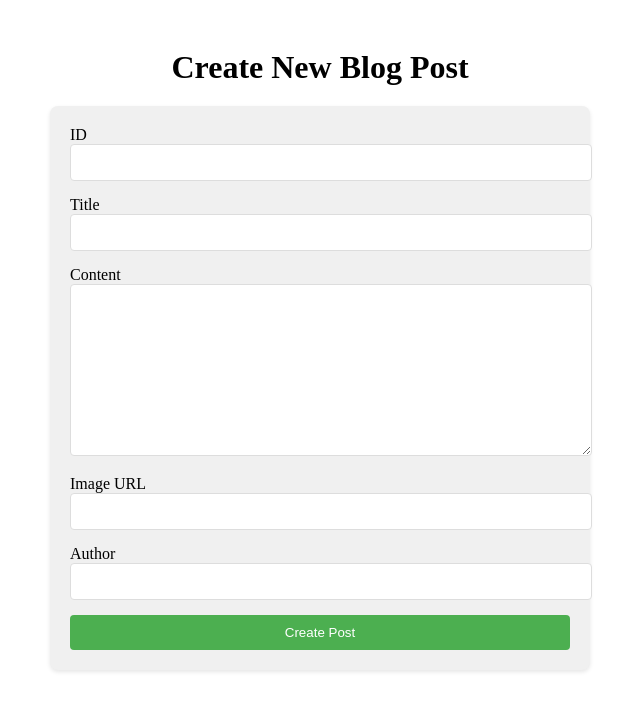
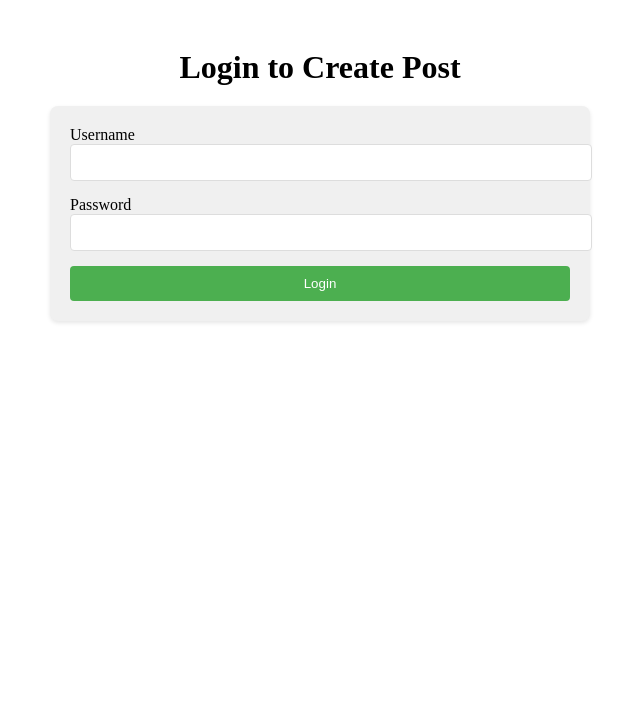
Before and after one commit to Ekteder/Portfolio-2024, a Next.js app: page /create-blog in a window 1280 px wide. Shown: the top 710 px of the page, without its empty margins (320-960 px from the left). Built offline with nearby package versions, Linux system fonts and the light colour scheme.

Commit message:
Your commit message here

```diff
--- a/pages/blog/[id].tsx
+++ b/pages/blog/[id].tsx
@@ -11,7 +11,7 @@ export const getServerSideProps: GetServerSideProps = async (context) => {
   const { id } = context.params as { id: string };
 
   try {
-    const res = await fetch(`http://localhost:3000/api/posts/${id}`);
+    const res = await fetch(`https://ekteder.vercel.app/api/posts/${id}`);
     if (!res.ok) {
       console.error(`API response not ok. Status: ${res.status}`);
       throw new Error(`Failed to fetch post. Status: ${res.status}`);
--- a/pages/create-blog.tsx
+++ b/pages/create-blog.tsx
@@ -1,4 +1,4 @@
-import { useState } from 'react'
+import { useState, useEffect } from 'react'
 import { useRouter } from 'next/router'
 
 export default function CreateBlog() {
@@ -10,6 +10,9 @@ export default function CreateBlog() {
     imageUrl: '',
     author: '',
   })
+  const [isAuthenticated, setIsAuthenticated] = useState(false)
+  const [loginAttempts, setLoginAttempts] = useState(0)
+  const [cooldownUntil, setCooldownUntil] = useState<number | null>(null)
 
   const handleChange = (e: React.ChangeEvent<HTMLInputElement | HTMLTextAreaElement>) => {
     setFormData({ ...formData, [e.target.name]: e.target.value })
@@ -68,6 +71,111 @@ export default function CreateBlog() {
     border: 'none',
     borderRadius: '4px',
     cursor: 'pointer',
+  }
+
+  useEffect(() => {
+    const storedCooldown = localStorage.getItem('loginCooldown')
+    if (storedCooldown) {
+      setCooldownUntil(parseInt(storedCooldown))
+    }
+  }, [])
+
+  const handleLogin = (username: string, password: string) => {
+    const now = Date.now()
+    if (cooldownUntil && now < cooldownUntil) {
+      const remainingTime = Math.ceil((cooldownUntil - now) / 1000 / 60)
+      alert(`Please wait ${remainingTime} more minutes before trying again.`)
+      return
+    }
+
+    if (username === 'S@ngl@p' && password === 's@ngl@p123') {
+      setIsAuthenticated(true)
+      setLoginAttempts(0)
+      setCooldownUntil(null)
+      localStorage.removeItem('loginCooldown')
+    } else {
+      const newAttempts = loginAttempts + 1
+      setLoginAttempts(newAttempts)
+      if (newAttempts >= 3) {
+        const cooldownTime = now + 10 * 60 * 1000 // 10 minutes in milliseconds
+        setCooldownUntil(cooldownTime)
+        localStorage.setItem('loginCooldown', cooldownTime.toString())
+        alert('Too many failed attempts. Please try again in 10 minutes.')
+      } else {
+        alert('Invalid credentials')
+      }
+    }
+  }
+
+  function LoginForm({ onLogin }: { onLogin: (username: string, password: string) => void }) {
+    const [username, setUsername] = useState('')
+    const [password, setPassword] = useState('')
+    const [cooldownRemaining, setCooldownRemaining] = useState<number | null>(null)
+
+    useEffect(() => {
+      let interval: NodeJS.Timeout | null = null
+      if (cooldownUntil) {
+        interval = setInterval(() => {
+          const now = Date.now()
+          if (now >= cooldownUntil) {
+            setCooldownRemaining(null)
+            setCooldownUntil(null)
+            localStorage.removeItem('loginCooldown')
+          } else {
+            setCooldownRemaining(Math.ceil((cooldownUntil - now) / 1000))
+          }
+        }, 1000)
+      }
+      return () => {
+        if (interval) clearInterval(interval)
+      }
+    }, [cooldownUntil])
+
+    const handleSubmit = (e: React.FormEvent) => {
+      e.preventDefault()
+      onLogin(username, password)
+    }
+
+    if (cooldownRemaining !== null) {
+      return <p>Please wait {cooldownRemaining} seconds before trying again.</p>
+    }
+
+    return (
+      <form onSubmit={handleSubmit} style={formStyle}>
+        <div>
+          <label htmlFor="username">Username</label>
+          <input
+            type="text"
+            id="username"
+            value={username}
+            onChange={(e) => setUsername(e.target.value)}
+            required
+            style={inputStyle}
+          />
+        </div>
+        <div>
+          <label htmlFor="password">Password</label>
+          <input
+            type="password"
+            id="password"
+            value={password}
+            onChange={(e) => setPassword(e.target.value)}
+            required
+            style={inputStyle}
+          />
+        </div>
+        <button type="submit" style={buttonStyle}>Login</button>
+      </form>
+    )
+  }
+
+  if (!isAuthenticated) {
+    return (
+      <div style={{ padding: '20px' }}>
+        <h1 style={{ textAlign: 'center', marginBottom: '20px' }}>Login to Create Post</h1>
+        <LoginForm onLogin={handleLogin} />
+      </div>
+    )
   }
 
   return (
```
